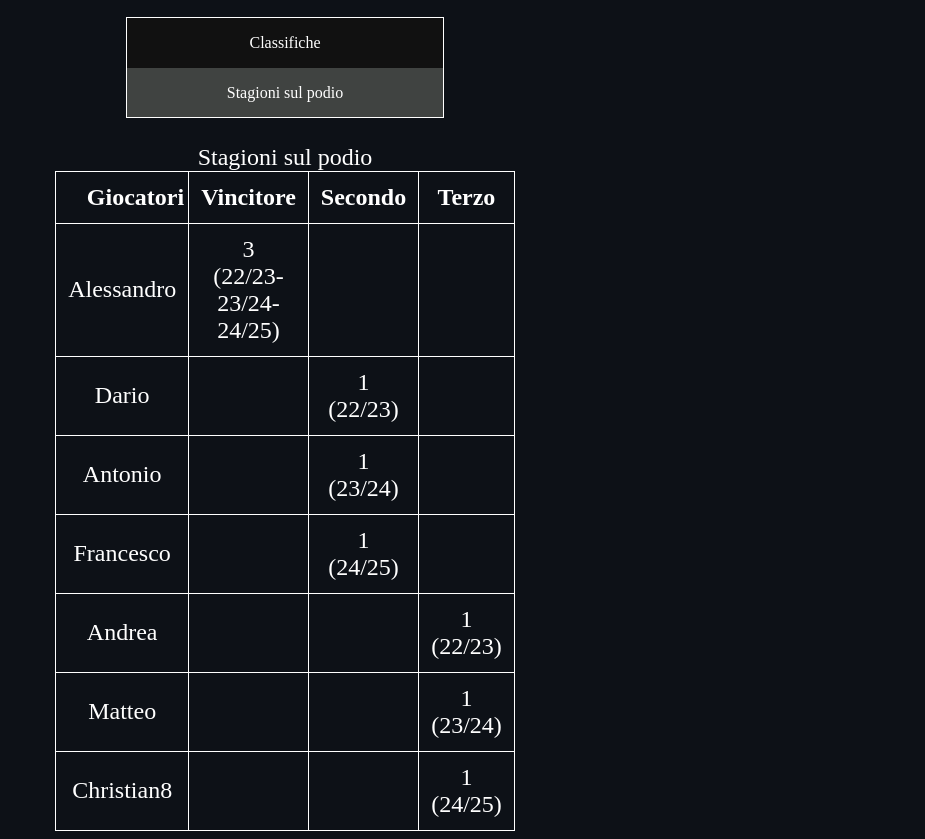
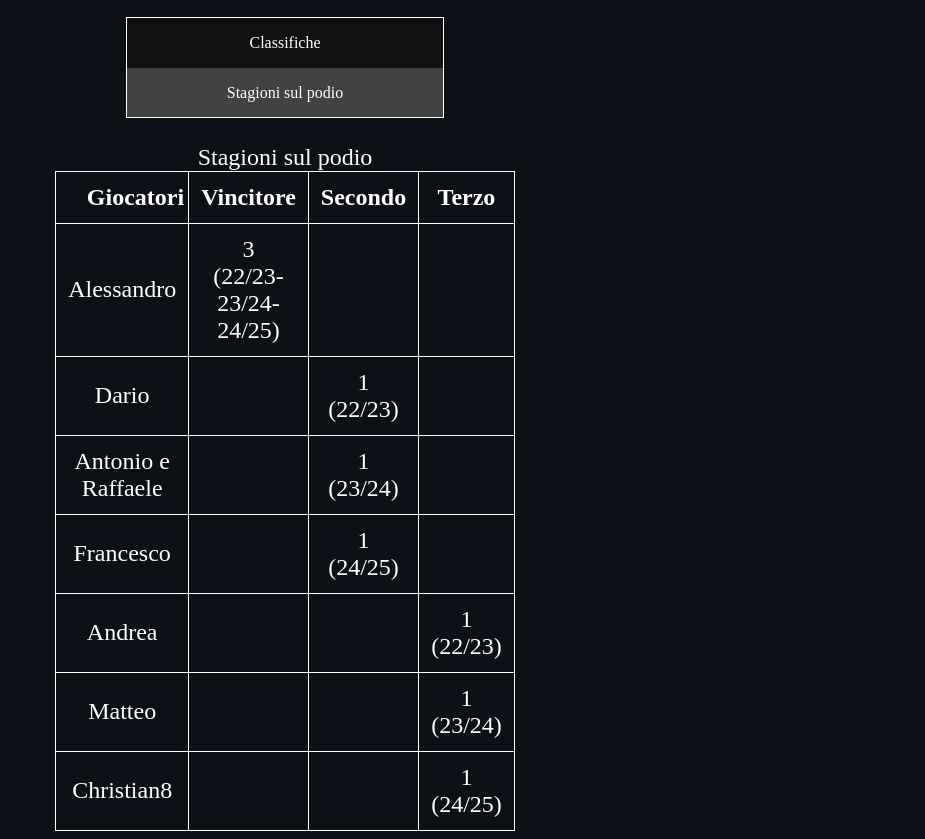
Before and after one commit to Ordnassela19/Ordnassela19.github.io, a plain HTML site: page record.html in a window 1280 px wide. Shown: the part 76-915 px from the top of the page, without its empty margins (355-1280 px from the left). Drawn offline with Linux system fonts and the light colour scheme.

Commit message:
Update record.html

```diff
--- a/record.html
+++ b/record.html
@@ -53,7 +53,7 @@
                 <td></td>
             </tr>
             <tr>
-                <td>Antonio</td>
+                <td>Antonio e Raffaele</td>
                 <td></td>
                 <td>1 (23/24)</td>
                 <td></td>
```
